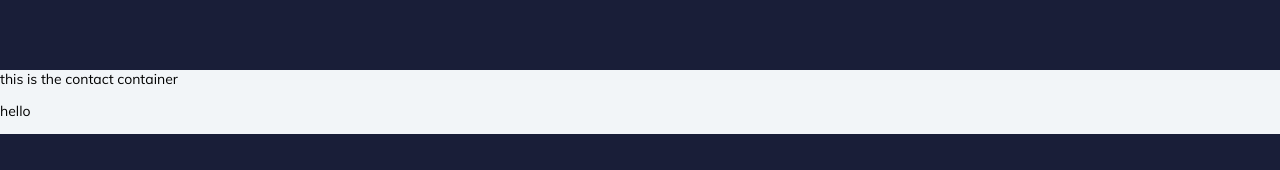
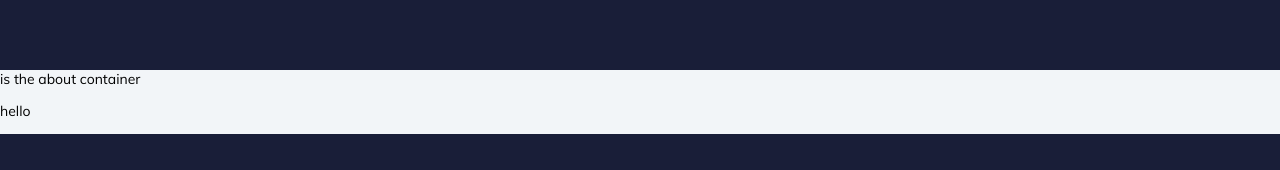
Before and after one commit to juliehutchinson001/juliehutchinson001.github.io, a React (Create React App) app: page /about in a window 1280 px wide. Shown: the part 130-300 px from the top of the page. Built offline with nearby package versions, Linux system fonts and the light colour scheme.

Commit message:
[init] add the about section of the portfolio

```diff
--- a/src/App.js
+++ b/src/App.js
@@ -3,6 +3,7 @@ import { Route, Switch, Redirect } from 'react-router-dom';
 import Header from './components/header';
 import ProjectsContainer from './components/home/projects-container';
 import BlogDashboard from './components/blogs/blog-dashboard';
+import BioContainer from './components/about/about-me';
 import ContactContainer from './components/about/contact-container';
 import Footer from './components/footer';
 
@@ -14,7 +15,8 @@ function App() {
         <Redirect from="/projects" to="/" />
         <Route path="/" exact component={ProjectsContainer} />
         <Route path="/blogs" component={BlogDashboard} />
-        <Route path="/about" component={ContactContainer} />
+        <Route path="/about" component={BioContainer} />
+        <Route path="/contact" component={ContactContainer} />
       </Switch>
       <Footer />
     </div>
--- /dev/null
+++ b/src/components/about/about-me.js
@@ -0,0 +1,10 @@
+import React from 'react';
+// import PropTypes from 'prop-types';
+
+const BioContainer = () => (
+  <main className="bio__main-container" data-test-bio-container>
+    is the about container<p>hello</p>
+  </main>
+);
+
+export default BioContainer;
```
